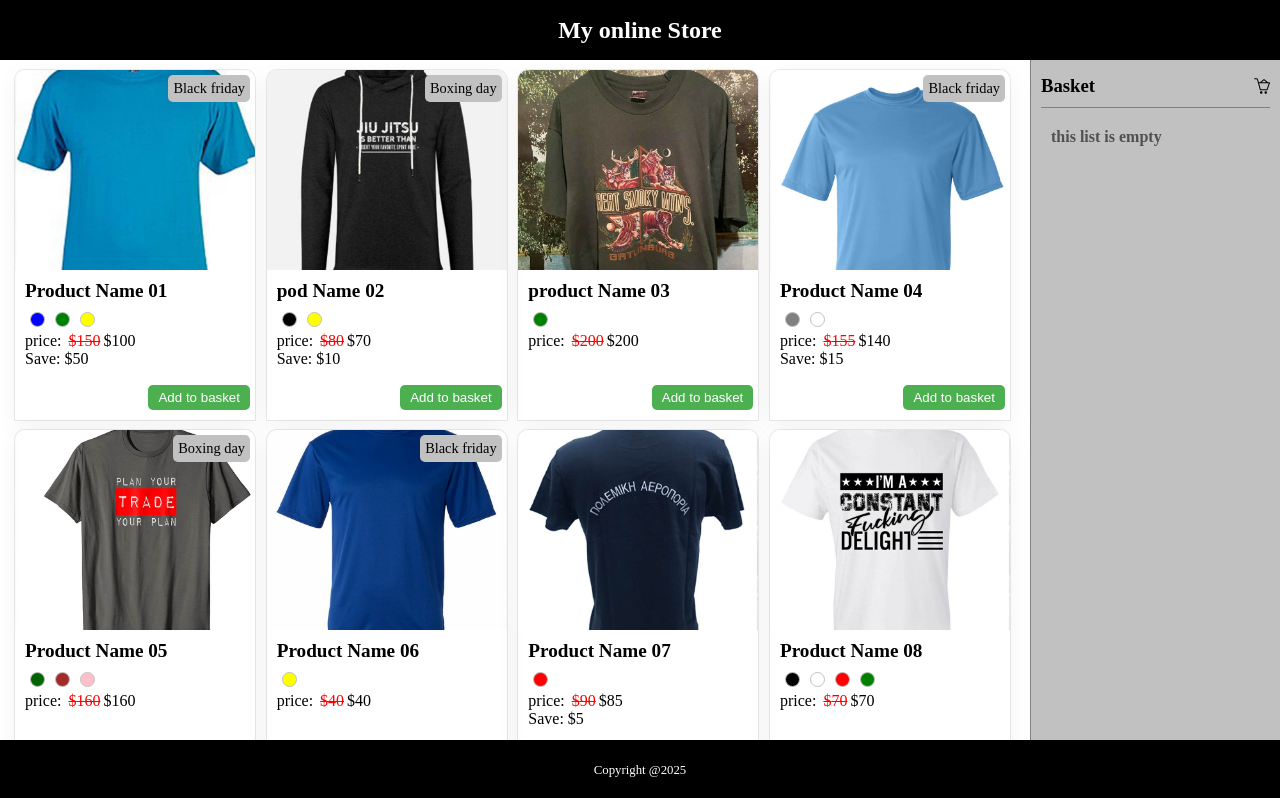
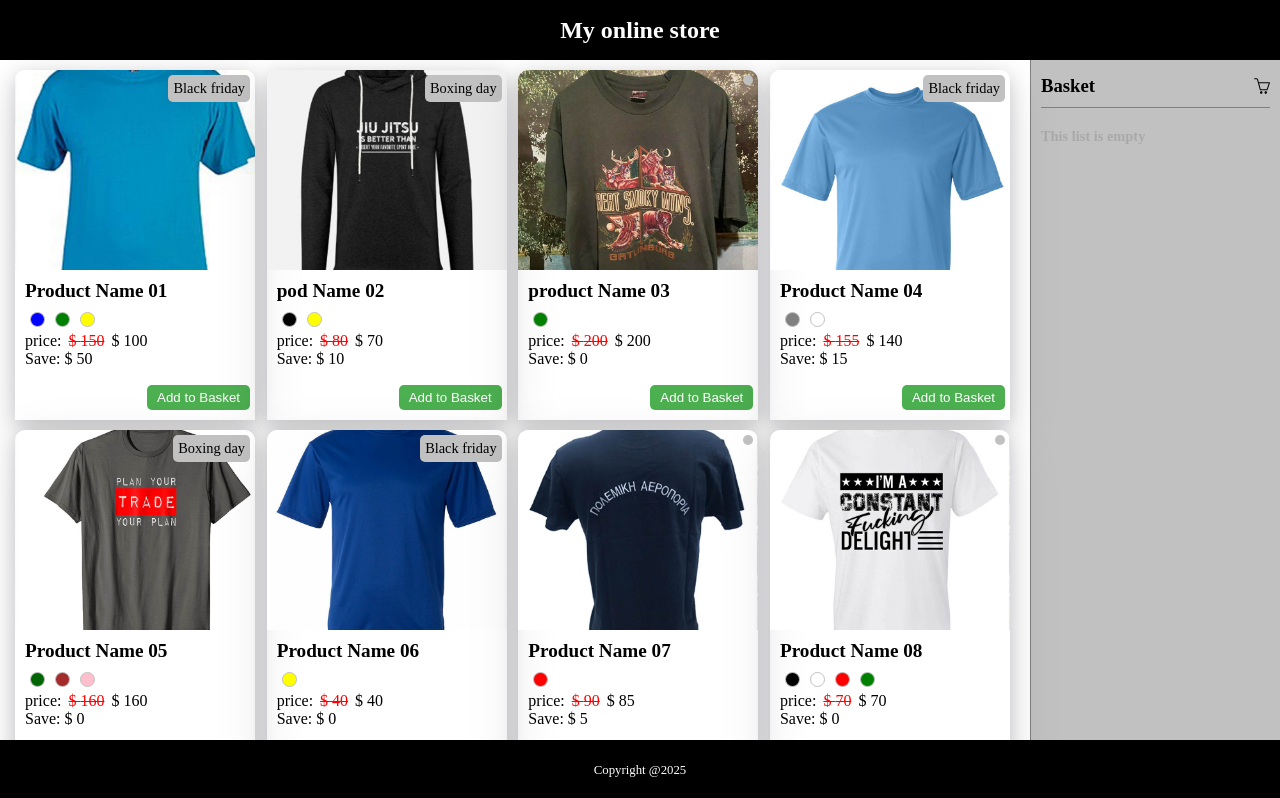
Before and after one commit to MohsenShahmohammadi/react-essential, a React (Create React App) app: page / in a window 1280 px wide. Shown: the top 798 px of the page. Built offline with nearby package versions, Linux system fonts and the light colour scheme.

Commit message:
final 08

```diff
--- a/src/App.js
+++ b/src/App.js
@@ -3,7 +3,6 @@ import { fas } from '@fortawesome/free-solid-svg-icons'
 import { far } from '@fortawesome/free-regular-svg-icons'
 import { faTwitter, faFontAwesome } from '@fortawesome/free-brands-svg-icons'
 import Section08 from "./section08/Section08";
-import Section09 from './section09/Section09';
 
 library.add(fas, faTwitter, faFontAwesome,far)
 
--- a/src/section08/Section08.jsx
+++ b/src/section08/Section08.jsx
@@ -1,7 +1,7 @@
 import React, { useState } from "react";
+import Product from "./components/product/Product";
+import Basket from "./components/basket/Basket";
 import "./index.css";
-import Basket from "./components/basket/Basket";
-import Product from "./components/product/Product";
 import { products, BasketItems } from "./data/SampleProduct.js";
 
 const Section08 = () => {
@@ -31,9 +31,8 @@ const Section08 = () => {
       setDiscountPrice((prev) => prev + productItem.save);
     }
   };
-
-  const RemoveFromBasketHandler = (productItem) => {
-    var existingItem = basketData.find((item) => item.id === productItem.id);
+  const removeFromBasketHandler = (productItem) => {
+    const existingItem = basketData.find((item) => item.id === productItem.id);
     if (existingItem) {
       let updateBasket;
       if (existingItem.qty > 1) {
@@ -48,7 +47,7 @@ const Section08 = () => {
       setDiscountPrice((prev) => prev - productItem.save);
     }
   };
-  const valueChanged = (productItem, value) => {
+  const valueChange = (productItem, value) => {
     const numericValue = parseInt(value, 10) || 0;
     var existingItem = basketData.find((item) => item.id === productItem.id);
     let updateBasket;
@@ -57,12 +56,7 @@ const Section08 = () => {
         updateBasket = basketData.filter((item) => item.id !== productItem.id);
       } else {
         updateBasket = basketData.map((item) =>
-          item.id === productItem.id
-            ? {
-                ...item,
-                qty: numericValue,
-              }
-            : item
+          item.id === productItem.id ? { ...item, qty: numericValue } : item
         );
       }
       const { sum, discount } = updateBasket.reduce(
@@ -73,8 +67,6 @@ const Section08 = () => {
         },
         { sum: 0, discount: 0 }
       );
-      console.log(sum);
-      console.log(discount);
       setBasketData(updateBasket);
       setSumPrice(sum);
       setDiscountPrice(discount);
@@ -84,7 +76,7 @@ const Section08 = () => {
     <>
       <div className="container">
         <div className="header">
-          <h2>My online Store</h2>
+          <h2 className="header-title">My online store</h2>
         </div>
         <div className="main">
           <div className="content-product">
@@ -94,19 +86,15 @@ const Section08 = () => {
                   data={product}
                   basketData={basketData}
                   addToBasket={(e) => AddToBasketHandler(e)}
-                  RemoveFromBasketHandler={(e) => RemoveFromBasketHandler(e)}
-                  valueChanged={(id, value) => valueChanged(id, value)}
+                  removeFromBasket={(e) => removeFromBasketHandler(e)}
+                  valueChange={(e, v) => valueChange(e, v)}
                 />
               </div>
             ))}
           </div>
           <div className="basket-container">
             <div className="basket-group">
-              <Basket
-                basketData={basketData}
-                sumPrice={sumPrice}
-                discountPrice={discountPrice}
-              />
+              <Basket basketData={basketData} sumPrice={sumPrice} discountPrice={discountPrice}/>
             </div>
           </div>
         </div>
--- a/src/section08/components/basket/Basket.css
+++ b/src/section08/components/basket/Basket.css
@@ -1,6 +1,3 @@
-.basket-group{
-
-}
 .basket-group-header{
     display: flex;
     justify-content: space-between;
@@ -17,18 +14,18 @@
 .basket-list{
     display: flex;
     flex-direction: column;
-    padding: 5px 0;
+    padding: 5px;
     background-color: #d3cccc;
-    padding: 0 5px;
+
 }
 .basket-sum{
     display: flex;
     flex-direction: column;
     border-top: 1px solid gray;
-padding-left: 15px;
-padding-right: 5px;
-font-weight: bold;
-background-color: #d3cccc;
+    padding-left: 15px;
+    padding-right: 5px;
+    font-weight: bold;
+    background-color: #d3cccc;
 }
 .basket-total{
     display: flex;
@@ -37,3 +34,8 @@ background-color: #d3cccc;
     font-weight: bold;
     border-top: 1px solid gray;
 }
+.empty-basket{
+    font-weight: bold;
+    font-size: 0.9rem;
+    color: darkgray;
+}
--- a/src/section08/components/basket/Basket.jsx
+++ b/src/section08/components/basket/Basket.jsx
@@ -1,59 +1,51 @@
 import React from "react";
 import "./Basket.css";
-import { SlBasketLoaded } from "react-icons/sl";
+import { SlBasket } from "react-icons/sl";
 
-const Basket = ({ sumPrice, discountPrice, basketData }) => {
+
+const Basket = ({ basketData, sumPrice, discountPrice }) => {
   const tax = sumPrice * 0.13;
   const total = sumPrice + tax;
-
   return (
     <>
       <div className="basket-group">
         <div className="basket-group-header">
           <h3>Basket</h3>
-          <SlBasketLoaded />
+          <SlBasket/>
         </div>
         {total !== 0 ? (
           <div className="basket-group-item">
             <div className="basket-list">
               {basketData.map((item) => (
-                <div key={item.id} className="basket-item">
+                <div className="basket-item">
                   <span>
                     {item.name} {item.qty > 1 && <span>x {item.qty}</span>}
                   </span>
-                  <span>${(item.price * item.qty).toFixed(2)}</span>
+                  <span>$ {(item.price * item.qty).toFixed(2)}</span>
                 </div>
               ))}
             </div>
             <div className="basket-sum">
-              {sumPrice !== 0 && (
               <div className="basket-item">
                 <span>Sum</span>
-                  <span>${sumPrice.toFixed(2)}</span>
+                <span>$ {sumPrice.toFixed(2)}</span>
               </div>
-              )}
-              {discountPrice !== 0 && (
               <div className="basket-item">
-                  <span>Saved</span>
-                  <span>${discountPrice.toFixed(2)}</span>
+                <span>Save</span>
+                <span>$ {discountPrice.toFixed(2)}</span>
               </div>
-              )}
-              {tax !== 0 && (
               <div className="basket-item">
-                  <span>Tax</span>
-                  <span>${tax.toFixed(2)}</span>
+                <span>TAX</span>
+                <span>$ {tax.toFixed(2)}</span>
               </div>
-              )}
             </div>
             <div className="basket-total">
               <span>Total</span>
-              <span>${total.toFixed(2)}</span>
+              <span>$ {total.toFixed(2)}</span>
             </div>
           </div>
         ) : (
-          <h4 className="empty-basket">
-            this list is empty
-          </h4>
+            <h4 className="empty-basket">This list is empty</h4>
         )}
       </div>
     </>
--- a/src/section08/components/product/Product.css
+++ b/src/section08/components/product/Product.css
@@ -1,9 +1,9 @@
 .product-container{
     display: flex;
     flex-direction: column;
-    border-radius: 10px 10px 0 0;
-    box-shadow: rgba(0, 0, 0, 0.05) 0px 6px 24px 0px, rgba(0, 0, 0, 0.08) 0px 0px 0px 1px;
+    border-radius: 10px 10px 0 0 ;
     position: relative;
+    box-shadow: rgba(17, 17, 26, 0.1) 0px 4px 16px, rgba(17, 17, 26, 0.1) 0px 8px 24px, rgba(17, 17, 26, 0.1) 0px 16px 56px;
 }
 .image-group{
     display: flex;
@@ -13,14 +13,15 @@
 }
 .discount-describe{
     position: absolute;
-    top: 5px;
+    top:5px;
     right: 5px;
     background-color: #c1c1c1;
-    color: black;
+    color: back;
     padding: 5px;
     border-radius: 5px;
     font-size: 0.9rem;
 }
+
 .image-product{
     width: 100%;
     height: 100%;
@@ -28,8 +29,9 @@
     border-radius: 10px 10px 0 0;
 }
 .product-info{
-    padding: 5px 10px;
+    padding:5px 10px;
     height: 150px;
+
 }
 .product-info h3{
     font-size: 1.2rem;
@@ -40,7 +42,7 @@
     flex-direction: row;
     align-items: center;
 }
-.Color{
+.color{
     display: inline-block;
     content: " ";
     margin: 5px;
@@ -66,24 +68,15 @@
 border-radius: 5px;
 border: none;
 cursor: pointer;
-    justify-self: flex-end;
+justify-content: flex-end;
 }
 .btnp-add{
-    background-color: #4CAF50;
+    background-color: #4caf50;
     color: white;
     transition: all 0.3s;
 }
 .btnp-add:hover{
     background-color: #45a049;
-    color: #c1c1c1;
-}
-.btnp-remove{
-    background-color: #f44336;
-    color: white;
-    transition: all 0.3s;
-}
-.btnp-remove:hover{
-    background-color: #da190b;
     color: #c1c1c1;
 }
 .btn-inline-group{
@@ -100,7 +93,7 @@
     width: 70px;
 }
 .btnp-add-sm{
-    background-color: #4CAF50;
+    background-color: #4caf50;
     color: white;
     transition: all 0.3s;
 }
@@ -117,7 +110,3 @@
     background-color: #da190b;
     color: #c1c1c1;
 }
-.empty-basket{
-    padding: 0 10px;
-    color: #505050;
-}
--- a/src/section08/components/product/Product.jsx
+++ b/src/section08/components/product/Product.jsx
@@ -1,80 +1,79 @@
-import React, {useState } from "react";
+import React, { useState } from "react";
 import "./Product.css";
+
 const Product = ({
   data,
+  addToBasket,
   basketData,
-  addToBasket,
-  RemoveFromBasketHandler,
-  valueChanged,
+  removeFromBasket,
+  valueChange,
 }) => {
   const basketItem = basketData.find((c) => c.id === data.id);
-  let [qty,setQty] = useState(basketItem ? basketItem.qty : 0);
-  const allHandler = (item) => {
-    setQty((prev) => prev + 1);
-    console.log(qty)
+  const [qty, setQty] = useState(basketItem ? basketItem.qty : 0);
+  const addHandler = (item) => {
+    setQty((c) => c + 1);
     addToBasket(item);
   };
   const removeHandler = (item) => {
-    setQty((prev) => prev - 1);
-    console.log(qty)
-    RemoveFromBasketHandler(item);
+    setQty((c) => c - 1);
+    removeFromBasket(item);
   };
-  const valueHandler = (val) => {
-    const newValue = parseInt(val.target.value, 10) || 0;
-    setQty(newValue);
-    valueChanged(data, newValue);
+  const valueHandler = (e) => {
+    const newVal = parseInt(e.target.value, 10) || 0;
+    setQty(newVal);
+    valueChange(data, newVal);
   };
   return (
     <>
       <div className="product-container">
         <div className="image-group">
-          {data.discountCategory !== "" && (
-            <div className="discount-describe">{data.discountCategory}</div>
-          )}
+          <div className="discount-describe">{data.discountCategory}</div>
           <img
             src={require("../../assets/" + data.image)}
+            alt="image"
             className="image-product"
-            alt=""
           />
         </div>
         <div className="product-info">
           <h3>{data.name}</h3>
           <div className="color-group">
-            {data.color.map((colorItem) => (
+            {data.color.map((item, index) => (
               <span
-              key={colorItem}
-                className="Color"
-                style={{ backgroundColor: colorItem }}
+                key={index}
+                className="color"
+                style={{ backgroundColor: item }}
               ></span>
             ))}
           </div>
           <p>
-            price: <s className="old-price">${data.price + data.save}</s>$
+            price: <s className="old-price">$ {data.price + data.save}</s> ${" "}
             {data.price}
           </p>
-          {data.save !== 0 && <p>Save: ${data.save}</p>}
+          <p>Save: $ {data.save}</p>
           <div className="btn-group">
-            {qty===0 ? (
-              <button className="btnp btnp-add" onClick={() => allHandler(data)}>
-                Add to basket
+            {qty === 0 ? (
+              <button
+                className="btnp btnp-add"
+                onClick={() => addHandler(data)}
+              >
+                Add to Basket
               </button>
             ) : (
               <div className="btn-inline-group">
                 <button
                   className="btnp btnp-add-sm"
-                  onClick={() => allHandler(data)}
+                  onClick={() => addHandler(data)}
                 >
                   +
                 </button>
                 <input
                   type="number"
-                  className="qty-data-show"
+                  className="qty-data-Show"
                   value={qty}
                   min={0}
                   max={100}
                   onChange={valueHandler}
                 />
-                {/* <span className="qty-data-show" >{basketData.find((c)=>c.id===data.id).qty}</span> */}
                 <button
                   className="btnp btnp-remove-sm"
                   onClick={() => removeHandler(data)}
```
Also changed, not shown: src/section08/index.css (+10 -10 lines). Lines whose indentation alone changed are shown as unchanged.
